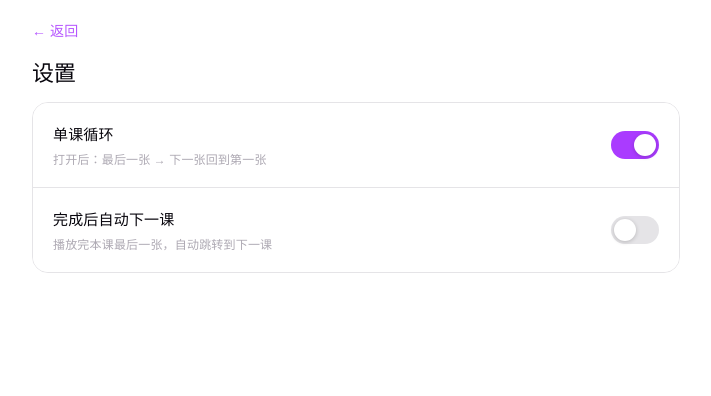
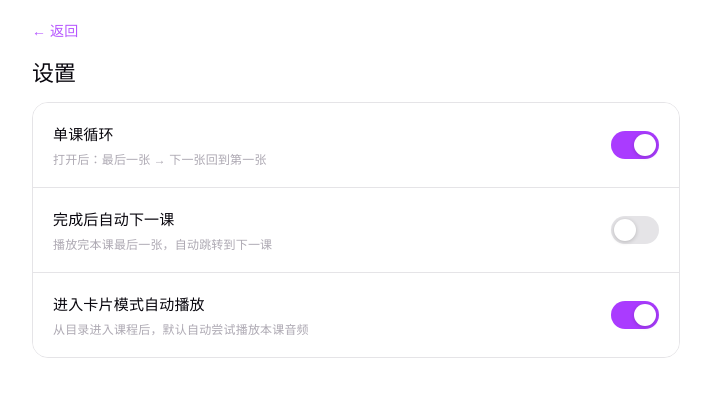
Before and after one commit to FanLide/jlpt-vocab-cards, a React (Vite) app in the folder web/: page /settings in a window 1280 px wide. Shown: the top 396 px of the page, without its empty margins (284-995 px from the left). Built offline with nearby package versions, Linux system fonts and the light colour scheme.

Commit message:
feat(settings): add auto-play on deck entry

```diff
--- a/web/src/lib/settings.ts
+++ b/web/src/lib/settings.ts
@@ -2,6 +2,7 @@ import { useState } from 'react'
 
 const KEY_LOOP        = 'jlpt:loopEnabled'
 const KEY_AUTO_NEXT   = 'jlpt:autoNextLesson'
+const KEY_AUTO_PLAY   = 'jlpt:autoPlayOnDeckEnter'
 
 function useBoolSetting(key: string, defaultVal: boolean) {
   const [val, setVal] = useState(() => {
@@ -19,3 +20,4 @@ function useBoolSetting(key: string, defaultVal: boolean) {
 
 export function useLoopEnabled()      { return useBoolSetting(KEY_LOOP,      true)  }
 export function useAutoNextLesson()   { return useBoolSetting(KEY_AUTO_NEXT, false) }
+export function useAutoPlayOnDeckEnter() { return useBoolSetting(KEY_AUTO_PLAY, true) }
--- a/web/src/pages/Lesson.tsx
+++ b/web/src/pages/Lesson.tsx
@@ -1,11 +1,11 @@
-import { useEffect, useMemo, useState, type MouseEvent } from 'react'
+import { useEffect, useMemo, useRef, useState, type MouseEvent } from 'react'
 import { Link, useNavigate, useParams } from 'react-router-dom'
 import { getLessonMeta, friendlyLessonTitle, getNextLessonId, getBookEntry } from '../lib/data'
 import { loadLesson } from '../lib/lesson'
 import { isAudioCached, precacheAudio } from '../lib/cacheAudio'
 import { CardDeck } from '../components/CardDeck'
 import { CardList } from '../components/CardList'
-import { useLoopEnabled, useAutoNextLesson } from '../lib/settings'
+import { useLoopEnabled, useAutoNextLesson, useAutoPlayOnDeckEnter } from '../lib/settings'
 import './Lesson.css'
 
 export function LessonPage() {
@@ -18,11 +18,13 @@ export function LessonPage() {
   const navigate = useNavigate()
   const [loopEnabled]  = useLoopEnabled()
   const [autoNext]     = useAutoNextLesson()
+  const [autoPlayOnDeckEnter] = useAutoPlayOnDeckEnter()
   const [cacheState, setCacheState] = useState<'unknown' | 'cached' | 'not-cached'>('unknown')
   const [downloading, setDownloading] = useState(false)
   const [error, setError] = useState<string | null>(null)
   const [mode, setMode] = useState<'deck' | 'list'>('deck')
   const [pos, setPos] = useState(0)
+  const audioRef = useRef<HTMLAudioElement | null>(null)
 
   useEffect(() => {
     setError(null)
@@ -46,6 +48,20 @@ export function LessonPage() {
       .then((ok) => setCacheState(ok ? 'cached' : 'not-cached'))
       .catch(() => setCacheState('unknown'))
   }, [audioUrl])
+
+  useEffect(() => {
+    if (mode !== 'deck' || !audioUrl || !autoPlayOnDeckEnter) return
+    const audio = audioRef.current
+    if (!audio) return
+    const tryPlay = async () => {
+      try {
+        await audio.play()
+      } catch {
+        // ignore autoplay rejection
+      }
+    }
+    void tryPlay()
+  }, [mode, audioUrl, autoPlayOnDeckEnter, lessonId])
 
   const onPrecache = async () => {
     if (!audioUrl) return
@@ -96,6 +112,7 @@ export function LessonPage() {
           {audioUrl && (
             <div className="audio-row">
               <audio
+                ref={audioRef}
                 className="audio-player"
                 controls
                 preload="metadata"
--- a/web/src/pages/Settings.tsx
+++ b/web/src/pages/Settings.tsx
@@ -1,5 +1,5 @@
 import { Link } from 'react-router-dom'
-import { useLoopEnabled, useAutoNextLesson } from '../lib/settings'
+import { useLoopEnabled, useAutoNextLesson, useAutoPlayOnDeckEnter } from '../lib/settings'
 import './Settings.css'
 
 function ToggleRow({
@@ -25,6 +25,7 @@ function ToggleRow({
 export function SettingsPage() {
   const [loop,     setLoop]     = useLoopEnabled()
   const [autoNext, setAutoNext] = useAutoNextLesson()
+  const [autoPlay, setAutoPlay] = useAutoPlayOnDeckEnter()
 
   return (
     <div className="settings-page">
@@ -47,6 +48,12 @@ export function SettingsPage() {
           value={autoNext}
           onChange={setAutoNext}
         />
+        <ToggleRow
+          label="进入卡片模式自动播放"
+          desc="从目录进入课程后，默认自动尝试播放本课音频"
+          value={autoPlay}
+          onChange={setAutoPlay}
+        />
       </div>
     </div>
   )
```
